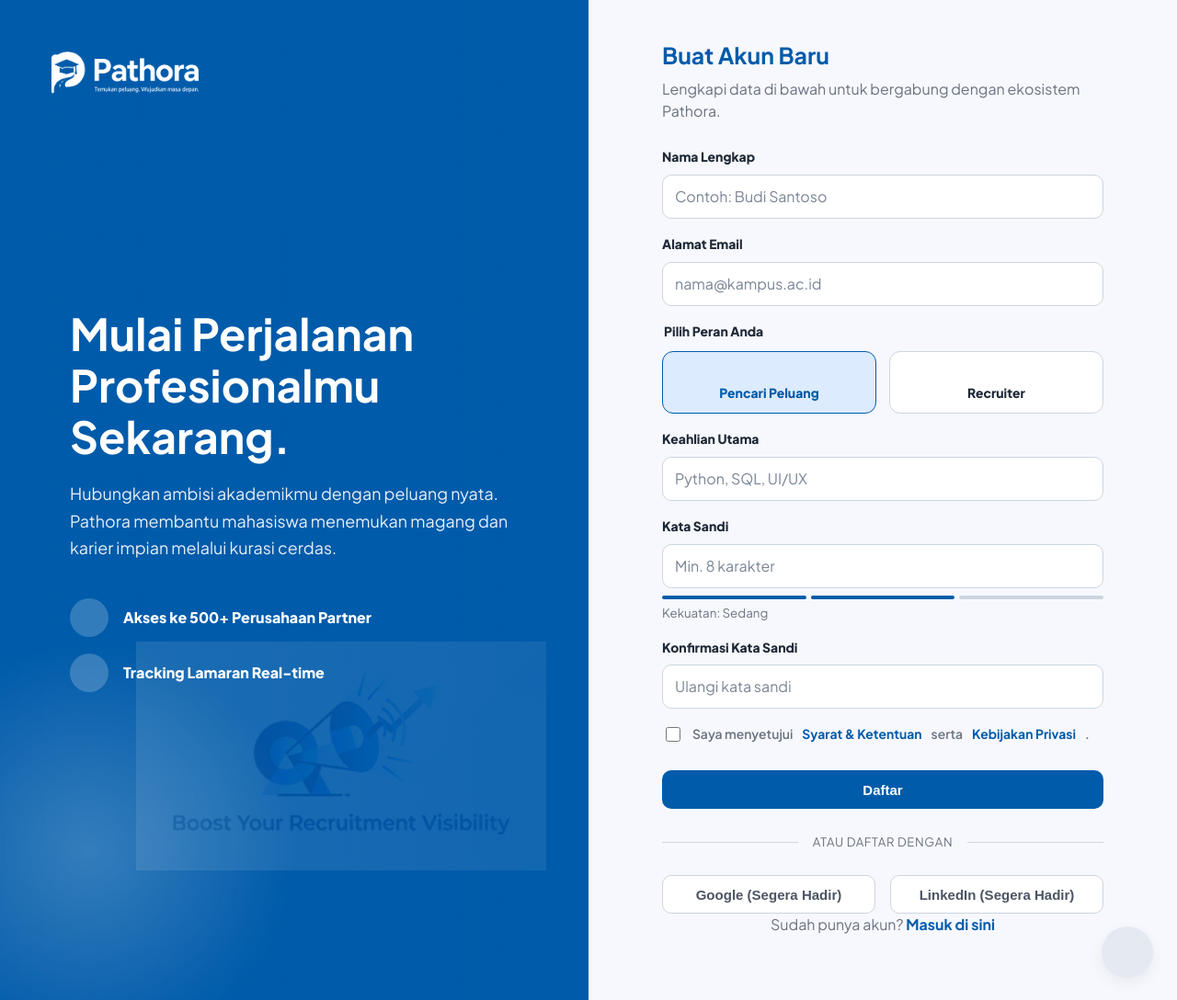
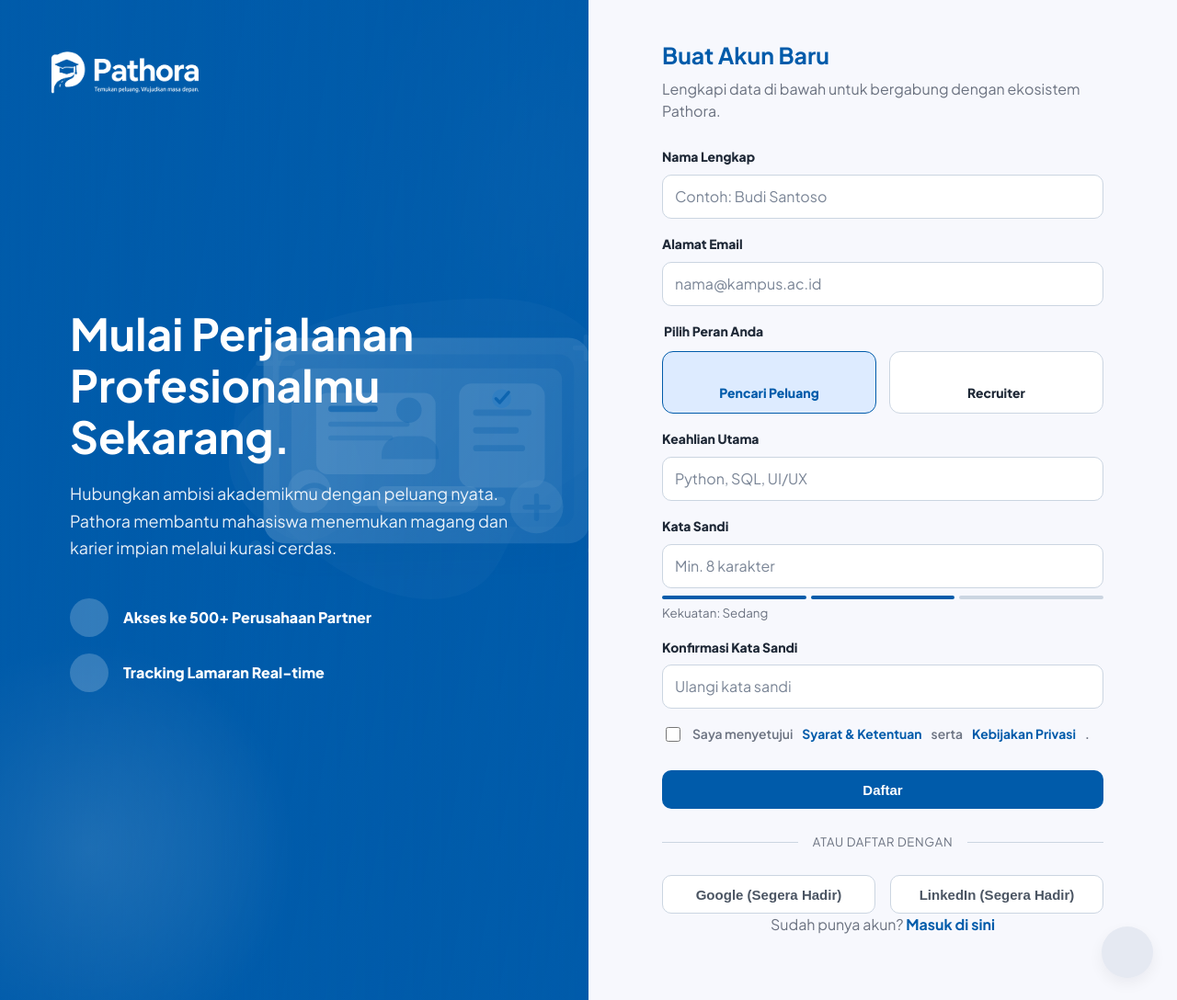
Before and after one commit to Daffwa/Pathora-, a Flask app: page /register in a window 1280 px wide. Shown: the whole page at 92% size. Run offline with Flask 3, Linux system fonts and the light colour scheme.

Commit message:
Fix auth visuals and UI polish

```diff
--- a/services/help_service.py
+++ b/services/help_service.py
@@ -289,10 +289,6 @@ def _score_article(article, query=None, context=None, role=None):
     return score
 
 
-def get_help_articles():
-    return [_copy_article(article) for article in HELP_ARTICLES]
-
-
 def get_help_categories():
     return list(HELP_CATEGORIES)
 
--- a/static/css/partials/18-auth.css
+++ b/static/css/partials/18-auth.css
@@ -26,26 +26,22 @@
     overflow: hidden;
     color: #FFFFFF;
     background:
-        linear-gradient(90deg, rgba(0, 91, 170, 0.96), rgba(0, 91, 170, 0.78)),
+        linear-gradient(100deg, rgba(0, 91, 170, 0.98) 0%, rgba(0, 91, 170, 0.9) 48%, rgba(0, 91, 170, 0.72) 100%),
         radial-gradient(circle at 14% 82%, rgba(255, 255, 255, 0.22), transparent 13rem),
-        #005BAA;
-}
-
-.register-auth .auth-visual {
-    background:
-        linear-gradient(90deg, rgba(0, 91, 170, 0.96), rgba(0, 91, 170, 0.78)),
-        radial-gradient(circle at 14% 82%, rgba(255, 255, 255, 0.22), transparent 13rem),
+        radial-gradient(circle at 92% 18%, rgba(135, 198, 255, 0.2), transparent 15rem),
         #005BAA;
 }
 
 .auth-visual::before {
     content: "";
     position: absolute;
-    inset: auto 6% 13% auto;
-    width: min(520px, 72%);
-    aspect-ratio: 1.85;
-    opacity: 0.14;
-    background: url("../../img/pathora-recruitment-boost.png") center / contain no-repeat;
+    top: clamp(220px, 38vh, 340px);
+    right: clamp(-110px, -7vw, -34px);
+    width: min(720px, 82%);
+    aspect-ratio: 1.46;
+    opacity: 0.42;
+    background: url("../../img/auth-career-visual.svg") center / contain no-repeat;
+    z-index: 0;
 }
 
 .auth-visual::after {
@@ -53,8 +49,9 @@
     position: absolute;
     inset: 0;
     background:
-        radial-gradient(circle at 15% 85%, rgba(255, 255, 255, 0.2), transparent 14rem),
-        linear-gradient(90deg, rgba(0, 91, 170, 0.2), rgba(0, 91, 170, 0.5));
+        linear-gradient(90deg, rgba(0, 91, 170, 0.58) 0%, rgba(0, 91, 170, 0.22) 50%, rgba(0, 91, 170, 0.34) 100%),
+        radial-gradient(circle at 15% 85%, rgba(255, 255, 255, 0.2), transparent 14rem);
+    z-index: 0;
 }
 
 .auth-visual > * {
--- a/static/css/partials/21-responsive.css
+++ b/static/css/partials/21-responsive.css
@@ -551,6 +551,13 @@ button {
         justify-content: end;
     }
 
+    .auth-visual::before {
+        top: 96px;
+        right: -80px;
+        width: min(430px, 76%);
+        opacity: 0.34;
+    }
+
     .auth-brand {
         top: 24px;
         left: 20px;
@@ -998,6 +1005,13 @@ button {
         padding: 70px 18px 22px;
     }
 
+    .auth-visual::before {
+        top: 82px;
+        right: -120px;
+        width: min(360px, 86%);
+        opacity: 0.26;
+    }
+
     .auth-quote,
     .auth-feature-list {
         display: none;
--- a/templates/applications.html
+++ b/templates/applications.html
@@ -51,7 +51,7 @@
         <h2>Lamaran Aktif <span class="table-count">Aktif</span></h2>
         <div class="inline-actions">
             <button type="button" class="secondary-button compact"><span class="filter-icon"></span>Filter</button>
-            <button type="button" class="secondary-button compact"><span class="download-icon"></span>Export</button>
+            <button type="button" class="secondary-button compact"><span class="download-icon"></span>Ekspor</button>
         </div>
     </div>
     <div class="table-wrap">
--- a/templates/chat.html
+++ b/templates/chat.html
@@ -46,7 +46,7 @@
             <p class="chat-attachment-error" id="chat-attachment-error" role="alert" hidden></p>
             <textarea id="chat-message" rows="3" placeholder="Tulis pesan..."></textarea>
             <p class="chat-input-hint">Tekan Enter untuk kirim, Shift + Enter untuk baris baru.</p>
-            <input class="chat-file-input" id="chat-image-input" type="file" accept="image/*">
+            <input class="chat-file-input" id="chat-image-input" type="file" accept="image/*" aria-label="Pilih gambar">
             <div class="chat-composer-actions">
                 <div>
                     <button type="button" class="icon-button" id="chat-attachment-button" aria-label="Lampirkan file" aria-controls="chat-image-input"><span class="attach-icon"></span></button>
--- a/templates/opportunity_detail.html
+++ b/templates/opportunity_detail.html
@@ -72,9 +72,9 @@
             <h2>Priority Score</h2>
             {% if can_use_jobseeker_actions %}
             <div class="score-list">
-                <p><span>Final score</span><strong>{{ opportunity.priority_score }}</strong></p>
-                <p><span>Days left</span><strong>{{ opportunity.days_left if opportunity.days_left is not none else "Tidak tersedia" }}</strong></p>
-                <p><span>Skill match</span><strong>{{ opportunity.skill_match_score }}</strong></p>
+                <p><span>Skor Akhir</span><strong>{{ opportunity.priority_score }}</strong></p>
+                <p><span>Sisa Hari</span><strong>{{ opportunity.days_left if opportunity.days_left is not none else "Tidak tersedia" }}</strong></p>
+                <p><span>Kecocokan Skill</span><strong>{{ opportunity.skill_match_score }}</strong></p>
                 <p><span>Dokumen</span><strong>{{ opportunity.document_score }}</strong></p>
             </div>
             {% else %}
--- a/templates/partials/deadline_info.html
+++ b/templates/partials/deadline_info.html
@@ -1,10 +1,10 @@
 <div class="deadline-info">
     {% if opportunity.deadline_status == "Closed" %}
-    <span class="status-label closed">Closed</span>
+    <span class="status-label closed">Ditutup</span>
     {% elif opportunity.deadline_status == "Urgent" %}
-    <span class="status-label urgent">Urgent</span>
+    <span class="status-label urgent">Mendesak</span>
     {% else %}
-    <span class="status-label open">Open</span>
+    <span class="status-label open">Terbuka</span>
     {% endif %}
 
     {% if opportunity.days_left is not none %}
```
Also changed, not shown: static/js/app.js (+0 -27 lines), templates/admin/opportunity_form.html (+10 -10 lines), static/img/auth-career-visual.svg (added).
